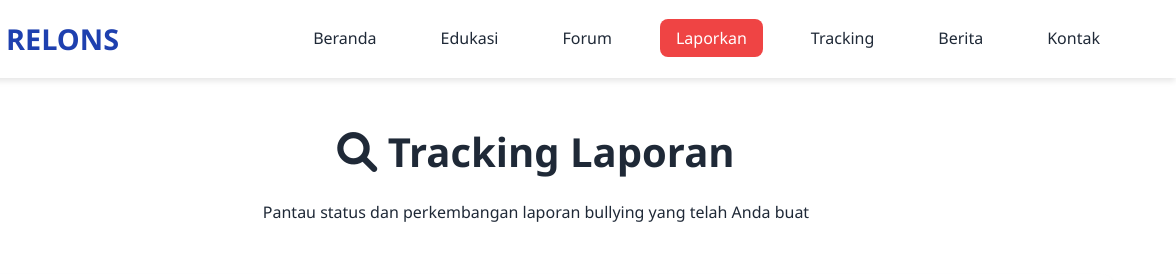
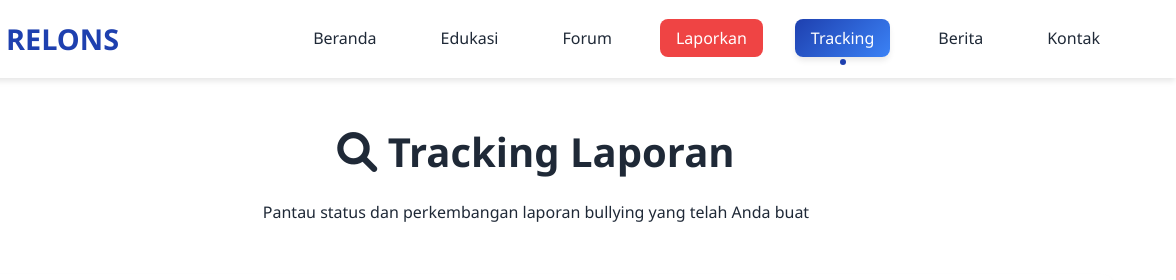
Before and after one commit to sa4turn/RELONS, a website: page pages/tracking.html in a window 1280 px wide. Shown: the top 280 px of the page, 104-1280 px from the left. Drawn offline with Linux system fonts and the light colour scheme.

Commit message:
Update tracking.html

```diff
--- a/pages/tracking.html
+++ b/pages/tracking.html
@@ -21,7 +21,7 @@
                     <li><a href="education.html" class="nav-link">Edukasi</a></li>
                     <li><a href="forum.html" class="nav-link">Forum</a></li>
                     <li><a href="report.html" class="nav-link report-btn">Laporkan</a></li>
-                    <li><a href="tracking.html" class="nav-link">Tracking</a></li>
+                    <li><a href="tracking.html" class="nav-link active">Tracking</a></li>
                     <li><a href="news.html" class="nav-link">Berita</a></li>
                     <li><a href="contact.html" class="nav-link">Kontak</a></li>
                 </ul>
@@ -144,6 +144,7 @@
     </footer>
 
     <script data-cfasync="false" src="/cdn-cgi/scripts/5c5dd728/cloudflare-static/email-decode.min.js"></script><script src="../script.js"></script>
+    <script src="../js/navigation.js"></script>
     <script>
         let currentUser = null;
         let userReports = [];
```
